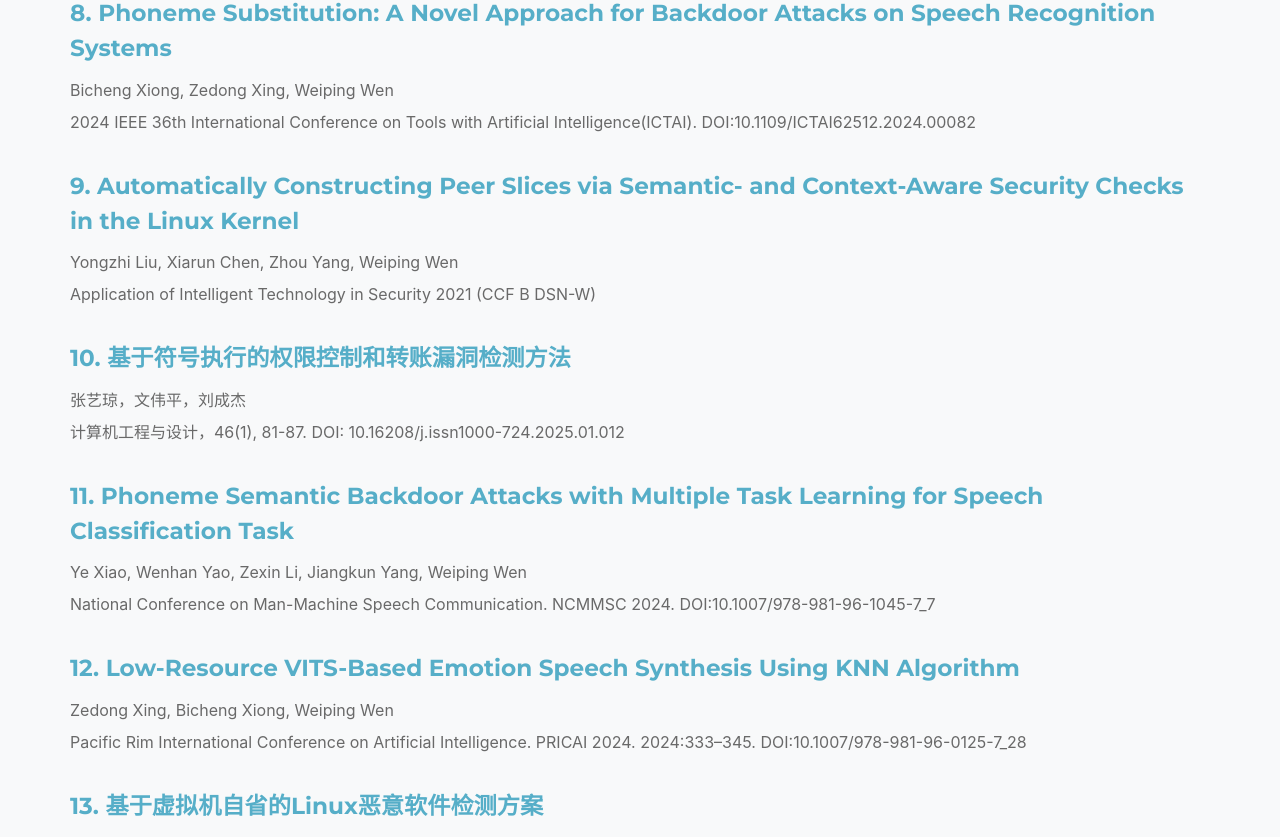
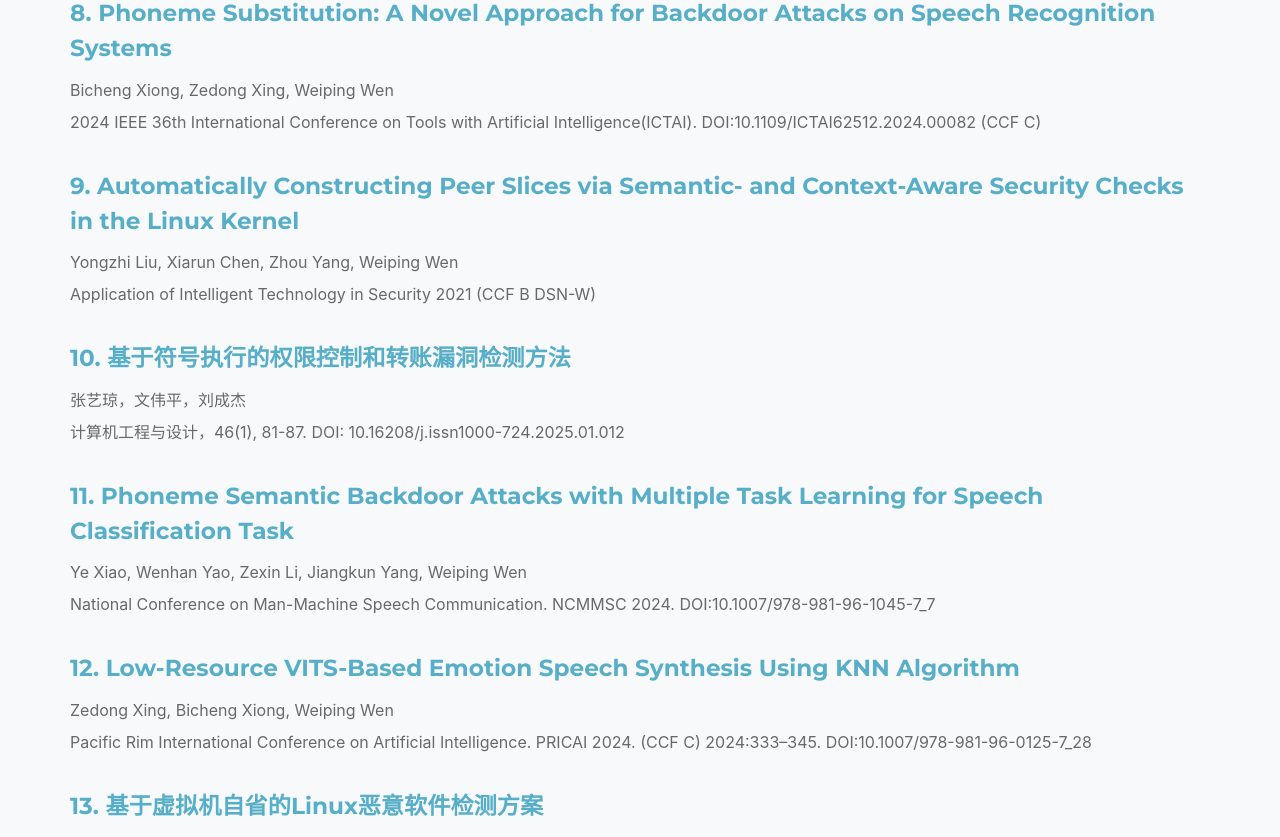
Before and after one commit to xxycfhb/xxycfhb.github.io, a Jekyll site: the page built from pages/paper.html, in a window 1280 px wide and 1400 px high, scrolled down 1296 px. Shown: the part 148-985 px from the top of the window. Built offline with Jekyll 4.4.1, drawn with Linux system fonts in a browser that asks for light colours; some web fonts are replaced.

Commit message:
update CCF等级

```diff
--- a/_data/sitetext.yml
+++ b/_data/sitetext.yml
@@ -1163,7 +1163,7 @@ paper:
 
       - title: "Phoneme Substitution: A Novel Approach for Backdoor Attacks on Speech Recognition Systems"
         name: "Bicheng Xiong, Zedong Xing, Weiping Wen"
-        source: "2024 IEEE 36th International Conference on Tools with Artificial Intelligence(ICTAI). DOI:10.1109/ICTAI62512.2024.00082"
+        source: "2024 IEEE 36th International Conference on Tools with Artificial Intelligence(ICTAI). DOI:10.1109/ICTAI62512.2024.00082 (CCF C)"
         url: "/files/paper103.pdf"
         download: "Phoneme Substitution: A Novel Approach for Backdoor Attacks on Speech Recognition Systems.pdf"
 
@@ -1187,7 +1187,7 @@ paper:
 
       - title: "Low-Resource VITS-Based Emotion Speech Synthesis Using KNN Algorithm"
         name: "Zedong Xing, Bicheng Xiong, Weiping Wen"
-        source: "Pacific Rim International Conference on Artificial Intelligence. PRICAI 2024. 2024:333–345. DOI:10.1007/978-981-96-0125-7_28"
+        source: "Pacific Rim International Conference on Artificial Intelligence. PRICAI 2024. (CCF C) 2024:333–345. DOI:10.1007/978-981-96-0125-7_28 "
         url: "/files/paper100.pdf"
         download: "Low-Resource VITS-Based Emotion Speech Synthesis Using KNN Algorithm"
 
```
